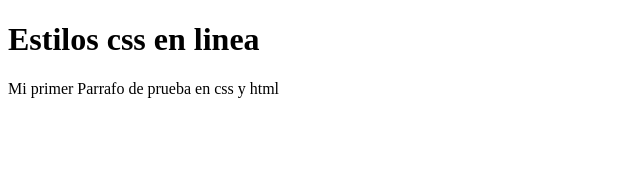
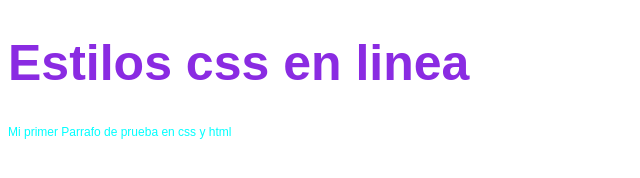
Before and after one commit to jhamzeb/Mi-pagina-web8-css, a plain HTML site: page index.html in a window 1280 px wide. Shown: the whole page, without its empty margins (0-640 px from the left). Drawn offline with Linux system fonts and the light colour scheme.

Commit message:
aplicacion del codigo <style> desde el html

```diff
--- a/index.html
+++ b/index.html
@@ -4,6 +4,19 @@
     <meta charset="UTF-8">
     <meta name="viewport" content="width=device-width, initial-scale=1.0">
     <title>Mi Prueba  Estilo Css</title>
+    <style>
+h1{
+    color: blueviolet;
+    font-family: Arial, Helvetica, sans-serif;
+    font-size: 50px;
+}
+    p{
+        color: aqua;
+        font-family: Arial, Helvetica, sans-serif;
+        font-size: 12px;
+    }
+
+    </style>
 </head>
 <body>
 
```
